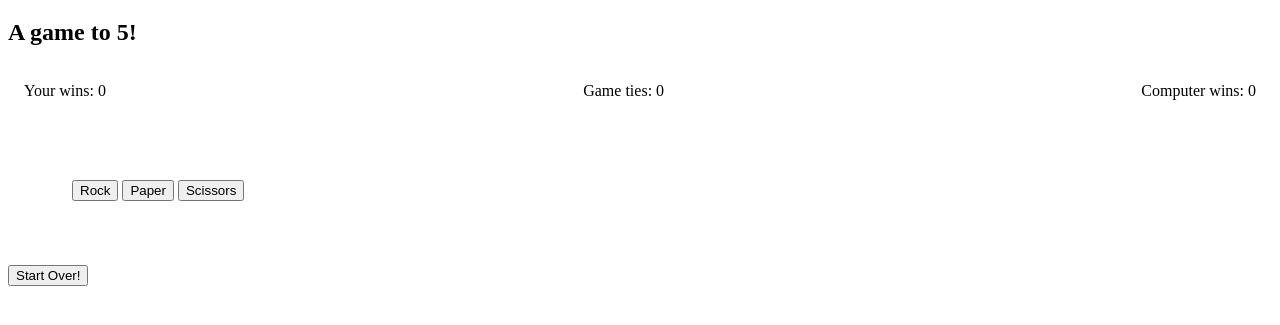
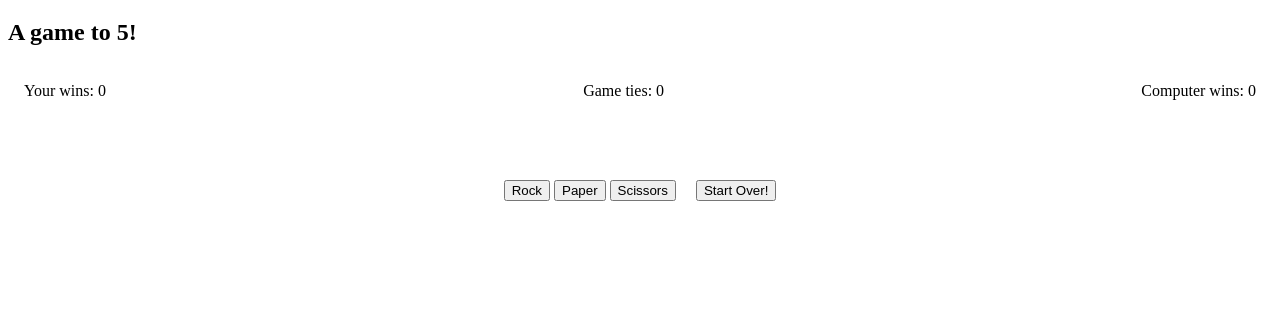
Before and after one commit to TheDavo/odin-rock-paper-scissors, a plain HTML site: page index.html in a window 1280 px wide. Shown: the part 61-386 px from the top of the page. Drawn offline with Linux system fonts and the light colour scheme.

Commit message:
Bring Reset button in line with other actions

```diff
--- a/index.html
+++ b/index.html
@@ -32,6 +32,7 @@
           <button id="playerScissors" onclick="playRound('scissors')">
             Scissors
           </button>
+          <button id="resetGame" onclick="resetGame()">Start Over!</button>
         </div>
       </div>
       <!-- <div class="computer">
@@ -43,7 +44,6 @@
       </div> -->
     </div>
 
-    <button id="resetGame" onclick="resetGame()">Start Over!</button>
     <div class="gameHistory">
       <!-- Game history table goes here!-->
     </div>
--- a/styles.css
+++ b/styles.css
@@ -1,5 +1,13 @@
 .actionsContainer {
   display: flex;
+  justify-content: center;
+}
+.actionsContainer div {
+  padding: 32px;
+}
+
+#resetGame {
+  margin-left: 1rem;
 }
 
 .numWins {
@@ -7,7 +15,3 @@
   justify-content: space-between;
   margin: 0px 1rem;
 }
-
-.actionsContainer div {
-  padding: 32px;
-}
```
